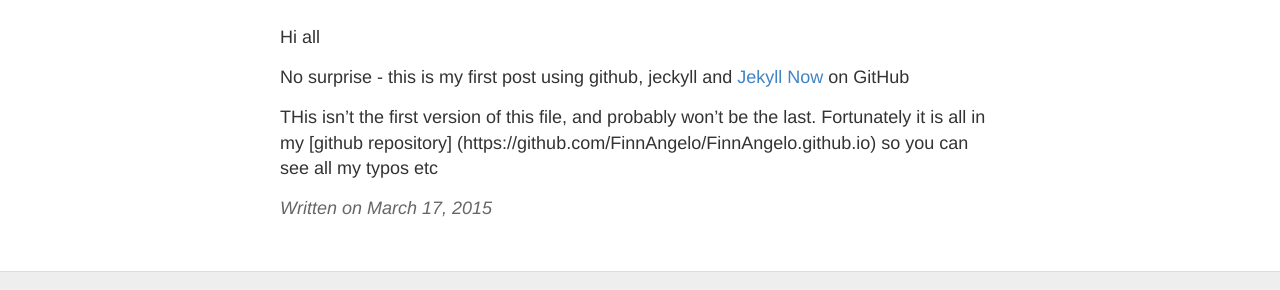
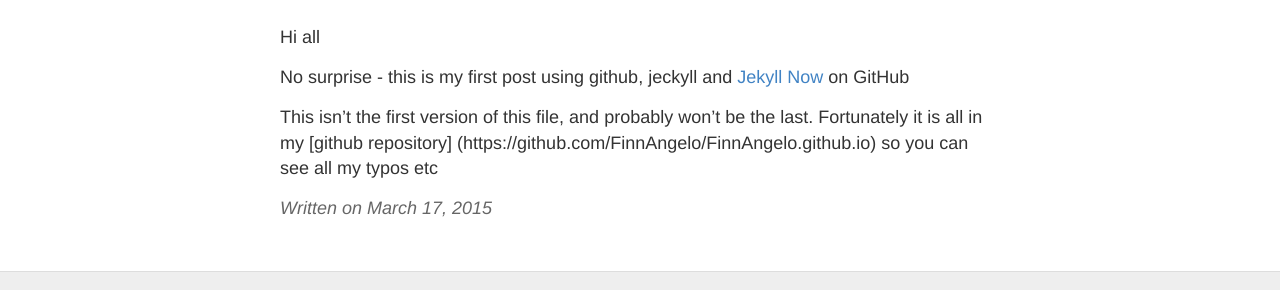
Before and after one commit to FinnAngelo/FinnAngelo.github.io, a Jekyll site: the page built from _posts/2015-3-17-#001 First Post.md, in a window 1280 px wide. Shown: the part 202-492 px from the top of the page. Built offline with Jekyll 4.4.1, drawn with Linux system fonts in a browser that asks for light colours; Markdown is read by kramdown in place of the engine named in the settings.

```diff
--- a/_posts/2015-3-17-#001 First Post.md
+++ b/_posts/2015-3-17-#001 First Post.md
@@ -8,4 +8,4 @@ Hi all
 
 No surprise - this is my first post using github, jeckyll and [Jekyll Now](https://github.com/barryclark/jekyll-now) on GitHub
 
-THis isn't the first version of this file, and probably won't be the last. Fortunately it is all in my [github repository] (https://github.com/FinnAngelo/FinnAngelo.github.io) so you can see all my typos etc
+This isn't the first version of this file, and probably won't be the last. Fortunately it is all in my [github repository] (https://github.com/FinnAngelo/FinnAngelo.github.io) so you can see all my typos etc
```
